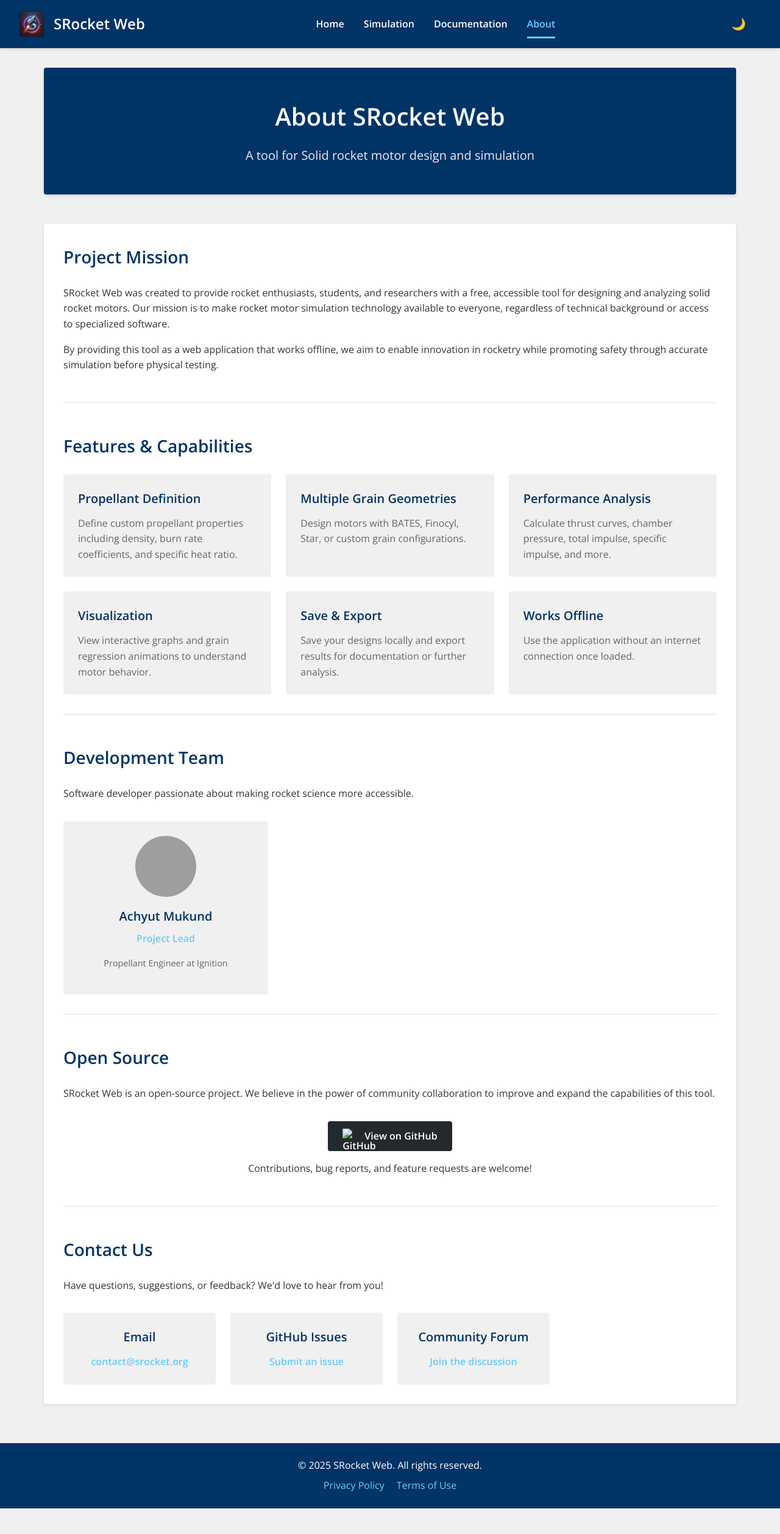
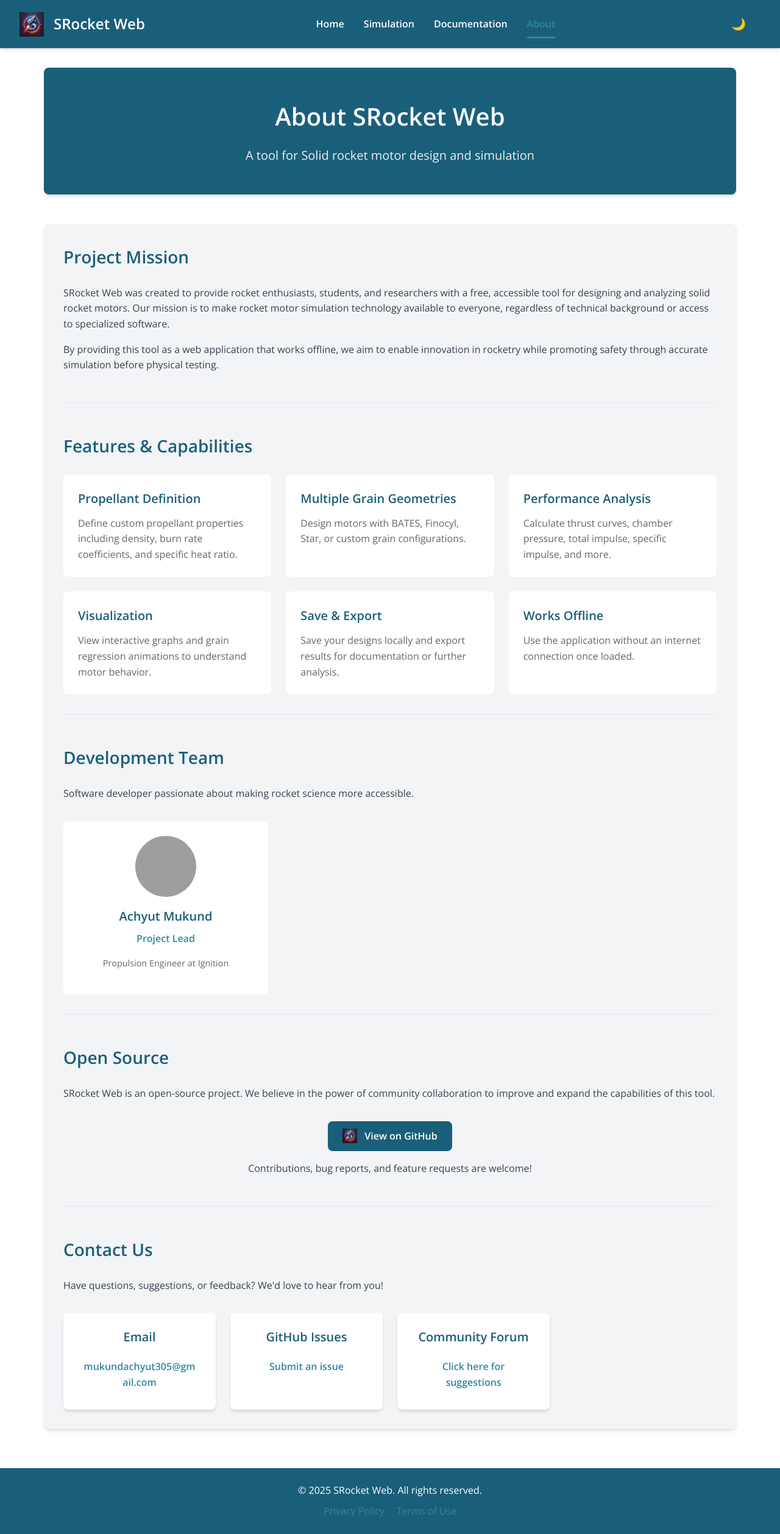
Before and after one commit to cropsgg/SRocket.com, a website: page about.html in a window 1280 px wide. Shown: the whole page at 61% size. Before the commit the page ends 2474 px from the top, so only its background shows below. Drawn offline with nearby package versions, Linux system fonts and the light colour scheme; grey boxes are pictures that could not be loaded.

Commit message:
Update about page styling and fix paths

```diff
--- a/about.html
+++ b/about.html
@@ -5,22 +5,22 @@
     <meta name="viewport" content="width=device-width, initial-scale=1.0">
     <title>About - SRocket Web</title>
     <link href="https://fonts.googleapis.com/css2?family=Open+Sans:wght@400;600;700&display=swap" rel="stylesheet">
-    <link rel="stylesheet" href="css/style.css">
-    <link rel="stylesheet" href="css/about.css">
-    <link rel="stylesheet" href="css/dark-mode.css" id="dark-mode-stylesheet" disabled>
+    <link rel="stylesheet" href="/css/style.css">
+    <link rel="stylesheet" href="/css/about.css">
+    <link rel="stylesheet" href="/css/dark-mode.css" id="dark-mode-stylesheet" disabled>
 </head>
 <body>
     <header>
         <div class="logo">
-            <img src="jain.webp" alt="SRocket Logo">
+            <img src="/jain.webp" alt="SRocket Logo">
             <h1>SRocket Web</h1>
         </div>
         <nav>
             <ul>
-                <li><a href="index.html">Home</a></li>
-                <li><a href="simulation.html">Simulation</a></li>
-                <li><a href="documentation.html">Documentation</a></li>
-                <li><a href="about.html" class="active">About</a></li>
+                <li><a href="/">Home</a></li>
+                <li><a href="/simulation">Simulation</a></li>
+                <li><a href="/documentation">Documentation</a></li>
+                <li><a href="/about" class="active">About</a></li>
             </ul>
         </nav>
         <button id="dark-mode-toggle" aria-label="Toggle dark mode">
@@ -86,11 +86,11 @@
                 <div class="team-grid">
                     <div class="team-member">
                         <div class="member-avatar">
-                            <img src="IMG_4632.jpg" alt="Team Member">
+                            <img src="/IMG_4632.jpg" alt="Team Member">
                         </div>
                         <h3>Achyut Mukund</h3>
                         <p class="member-role">Project Lead</p>
-                        <p class="member-bio">Propellant Engineer at Ignition</p>
+                        <p class="member-bio">Propulsion Engineer at Ignition</p>
                     </div>
                 </div>
             </div>
@@ -100,9 +100,9 @@
                 <p>SRocket Web is an open-source project. We believe in the power of community collaboration to improve and expand the capabilities of this tool.</p>
 
                 <div class="github-cta">
-                    <a href="https://github.com/srocket/srocket-web" class="github-button" target="_blank">
+                    <a href="https://github.com/cropsgg/SRocket.com" class="github-button" target="_blank" rel="noopener noreferrer">
                         <span class="github-icon">
-                            <img src="assets/images/github-icon.svg" alt="GitHub">
+                            <img src="jain.webp" alt="GitHub">
                         </span>
                         View on GitHub
                     </a>
@@ -117,15 +117,27 @@
                 <div class="contact-methods">
                     <div class="contact-method">
                         <h3>Email</h3>
-                        <p><a href="mailto:contact@srocket.org">contact@srocket.org</a></p>
+                        <p>
+                            <a href="mailto:mukundachyut305@gmail.com" title="Send us an email">
+                                mukundachyut305@gmail.com
+                            </a>
+                        </p>
                     </div>
                     <div class="contact-method">
                         <h3>GitHub Issues</h3>
-                        <p><a href="https://github.com/srocket/srocket-web/issues" target="_blank">Submit an issue</a></p>
+                        <p>
+                            <a href="https://github.com/cropsgg/SRocket.com/issues" target="_blank" rel="noopener noreferrer">
+                                Submit an issue
+                            </a>
+                        </p>
                     </div>
                     <div class="contact-method">
                         <h3>Community Forum</h3>
-                        <p><a href="https://forum.srocket.org" target="_blank">Join the discussion</a></p>
+                        <p>
+                            <a href="https://docs.google.com/forms/d/e/1FAIpQLSf9Ni1IPfKoXWTIpflL7vzzyzjtfIf1N-LniIbI4_nixdFOcw/viewform?usp=dialog" target="_blank" rel="noopener noreferrer">
+                                Click here for suggestions
+                            </a>
+                        </p>
                     </div>
                 </div>
             </div>
@@ -140,6 +152,6 @@
         </div>
     </footer>
 
-    <script src="js/main.js"></script>
+    <script src="/js/main.js"></script>
 </body>
 </html>
--- a/css/about.css
+++ b/css/about.css
@@ -1,9 +1,22 @@
 /* About Page Specific Styles */
+:root {
+    --primary-color: #1a5f7a;
+    --secondary-color: #2c88a0;
+    --background-color: #ffffff;
+    --content-color: #f3f4f6;
+    --border-color: #e5e7eb;
+    --text-color: #374151;
+    --border-radius: 8px;
+    --shadow: 0 4px 6px -1px rgba(0, 0, 0, 0.1), 0 2px 4px -1px rgba(0, 0, 0, 0.06);
+    --transition: all 0.3s ease;
+}
 
 .about-container {
     max-width: 1200px;
     margin: 0 auto;
     padding: 2rem;
+    width: 100%;
+    box-sizing: border-box;
 }
 
 /* Hero Section */
@@ -14,6 +27,8 @@
     background-color: var(--primary-color);
     color: white;
     border-radius: var(--border-radius);
+    width: 100%;
+    box-sizing: border-box;
 }
 
 .about-hero h1 {
@@ -202,7 +217,7 @@
 .github-button {
     display: inline-flex;
     align-items: center;
-    background-color: #24292e;
+    background-color: var(--primary-color);
     color: white;
     padding: 0.75rem 1.5rem;
     border-radius: var(--border-radius);
@@ -213,7 +228,7 @@
 }
 
 .github-button:hover {
-    background-color: #0366d6;
+    background-color: var(--secondary-color);
     transform: translateY(-2px);
 }
 
@@ -242,11 +257,12 @@
     border-radius: var(--border-radius);
     text-align: center;
     transition: var(--transition);
+    box-shadow: var(--shadow);
 }
 
 .contact-method:hover {
     transform: translateY(-3px);
-    box-shadow: var(--shadow);
+    box-shadow: 0 6px 8px -1px rgba(0, 0, 0, 0.15);
 }
 
 .contact-method h3 {
@@ -256,7 +272,9 @@
 }
 
 .contact-method p {
-    margin-bottom: 0;
+    margin: 0;
+    padding: 0;
+    word-break: break-word;
 }
 
 .contact-method a {
@@ -264,6 +282,10 @@
     text-decoration: none;
     font-weight: 600;
     transition: var(--transition);
+    display: inline-block;
+    width: 100%;
+    padding: 0.5rem;
+    box-sizing: border-box;
 }
 
 .contact-method a:hover {
@@ -273,6 +295,14 @@
 
 /* Responsive Adjustments */
 @media (max-width: 768px) {
+    .about-container {
+        padding: 1rem;
+    }
+
+    .about-hero {
+        padding: 2rem 1rem;
+    }
+
     .about-hero h1 {
         font-size: 2rem;
     }
@@ -285,8 +315,11 @@
         font-size: 1.5rem;
     }
 
-    .feature-list {
+    .feature-list,
+    .team-grid,
+    .contact-methods {
         grid-template-columns: 1fr;
+        gap: 1rem;
     }
 
     .tech-stack {
@@ -294,14 +327,25 @@
     }
 
     .tech-item {
-        width: 120px;
+        width: calc(50% - 1rem);
+        min-width: 120px;
+    }
+}
+
+@media (max-width: 480px) {
+    .about-container {
+        padding: 0.5rem;
     }
 
-    .team-grid {
-        grid-template-columns: 1fr;
+    .about-hero {
+        padding: 1.5rem 1rem;
     }
 
-    .contact-methods {
-        grid-template-columns: 1fr;
+    .about-content {
+        padding: 1rem;
+    }
+
+    .tech-item {
+        width: 100%;
     }
 }
```
